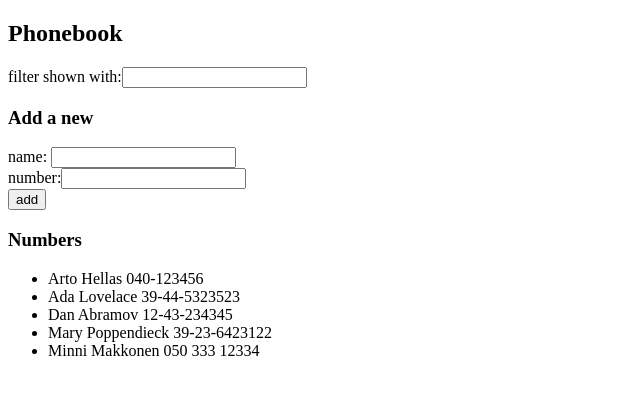
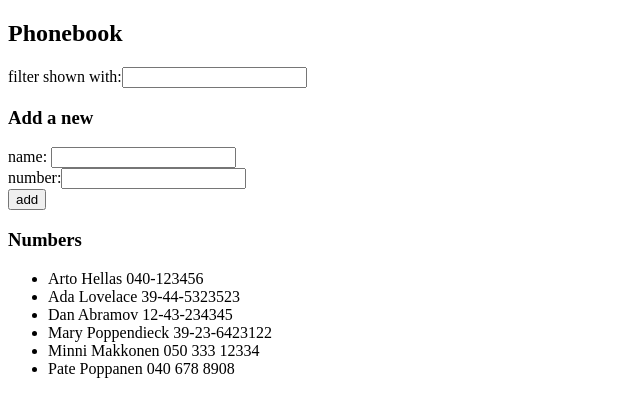
Before and after one commit to AnnamariKoo/05-puhelinluettelo-osa2, a React (Vite) app: page / in a window 1280 px wide. Shown: the top 416 px of the page, without its empty margins (0-640 px from the left). Built offline with nearby package versions, Linux system fonts and the light colour scheme; data requests are answered from the project's data file.

Commit message:
Virhe korjattu, että uuden nimen ja numeron lisääminen onnistuu

```diff
--- a/db.json
+++ b/db.json
@@ -24,6 +24,11 @@
       "id": "0e17",
       "name": "Minni Makkonen",
       "number": "050 333 12334"
+    },
+    {
+      "id": "0808",
+      "name": "Pate Poppanen",
+      "number": "040 678 8908"
     }
   ]
 }
--- a/src/App.jsx
+++ b/src/App.jsx
@@ -30,7 +30,7 @@ const App = () => {
       return;
     }
 
-    noteService.create(personObject).then((returnedPerson) => {
+    personsService.create(personObject).then((returnedPerson) => {
       setPersons(persons.concat(returnedPerson));
       setNewName("");
       setNewNumber("");
```
